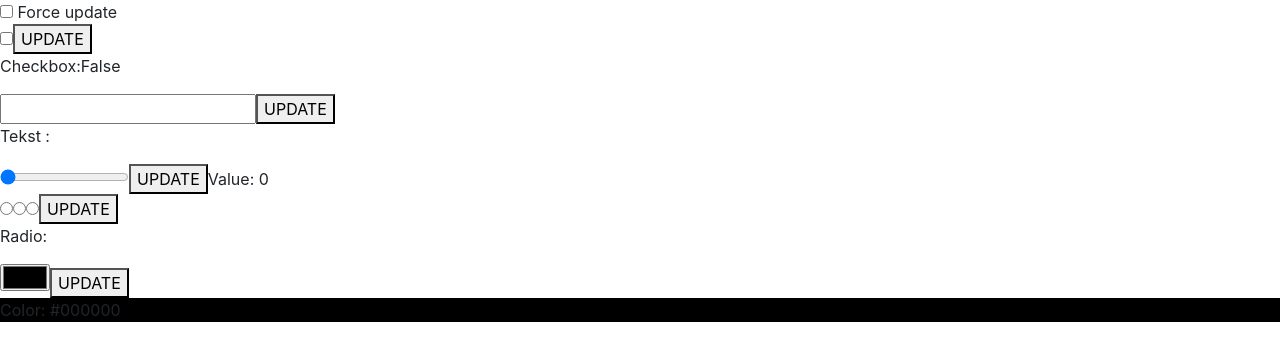
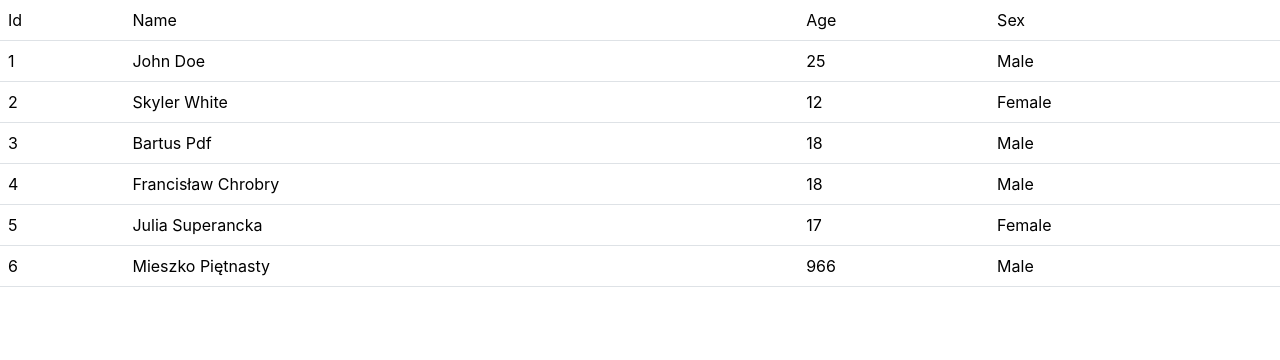
Before and after one commit to JustJuulia/PZAW, a React (Create React App) app in the folder pzaw_20240103/project_react/: page / in a window 1280 px wide. Shown: the top 360 px of the page. Built offline with nearby package versions, Linux system fonts and the light colour scheme.

Commit message:
added new exercise

```diff
--- /dev/null
+++ b/pzaw_20240103/project_react/src/exercise_1303/Table_Exercise.js
@@ -0,0 +1,65 @@
+import React from "react";
+function Table_Exercise() {
+  const data = [
+    {
+      name: "John Doe",
+      age: 25,
+      sex: "Male",
+    },
+    {
+      name: "Skyler White",
+      age: 12,
+      sex: "Female",
+    },
+    {
+      name: "Bartus Pdf",
+      age: 18,
+      sex: "Male",
+    },
+    {
+      name: "Francisław Chrobry",
+      age: 18,
+      sex: "Male",
+    },
+    {
+      name: "Julia Superancka",
+      age: 17,
+      sex: "Female",
+    },
+    {
+      name: "Mieszko Piętnasty",
+      age: 966,
+      sex: "Male",
+    },
+  ];
+  return (
+    <>
+    <table class="table">
+        <thead>
+            <tr>
+                <td>Id</td>
+                <td>Name</td>
+                <td>Age</td>
+                <td>Sex</td>
+            </tr>
+        </thead>
+        <tbody>
+      {data.map((p, id) => {
+        return (
+          <>
+            <tr key={id}>
+                <td>{id +1}</td>
+                <td>{p.name}</td>
+                <td>{p.age}</td>
+                <td>{p.sex}</td>
+            </tr>
+          </>
+        );
+      })}
+      </tbody>
+      </table>
+    </>
+  );
+}
+
+export default Table_Exercise;
--- a/pzaw_20240103/project_react/src/index.js
+++ b/pzaw_20240103/project_react/src/index.js
@@ -12,6 +12,7 @@ import Exercise_2310 from './Exercise_2310';
 import AxiosExample from './AxiosExample';
 import Exercise_tablejson from './exam_exercise1702/Exercise_tablejson';
 import All_inputs from"./exercise_inputs/All_inputs";
+import Exercise_1303 from './exercise_1303/Table_Exercise';
 const root = ReactDOM.createRoot(document.getElementById('root'));
 root.render(
   <React.StrictMode>
@@ -22,8 +23,10 @@ root.render(
     <Exercise_2310 />
     <AxiosExample />
     <Exercise_tablejson />
+    <All_inputs />
     */}
-    <All_inputs />
+    <Exercise_1303 />
+
   </React.StrictMode>
 );
 
```
